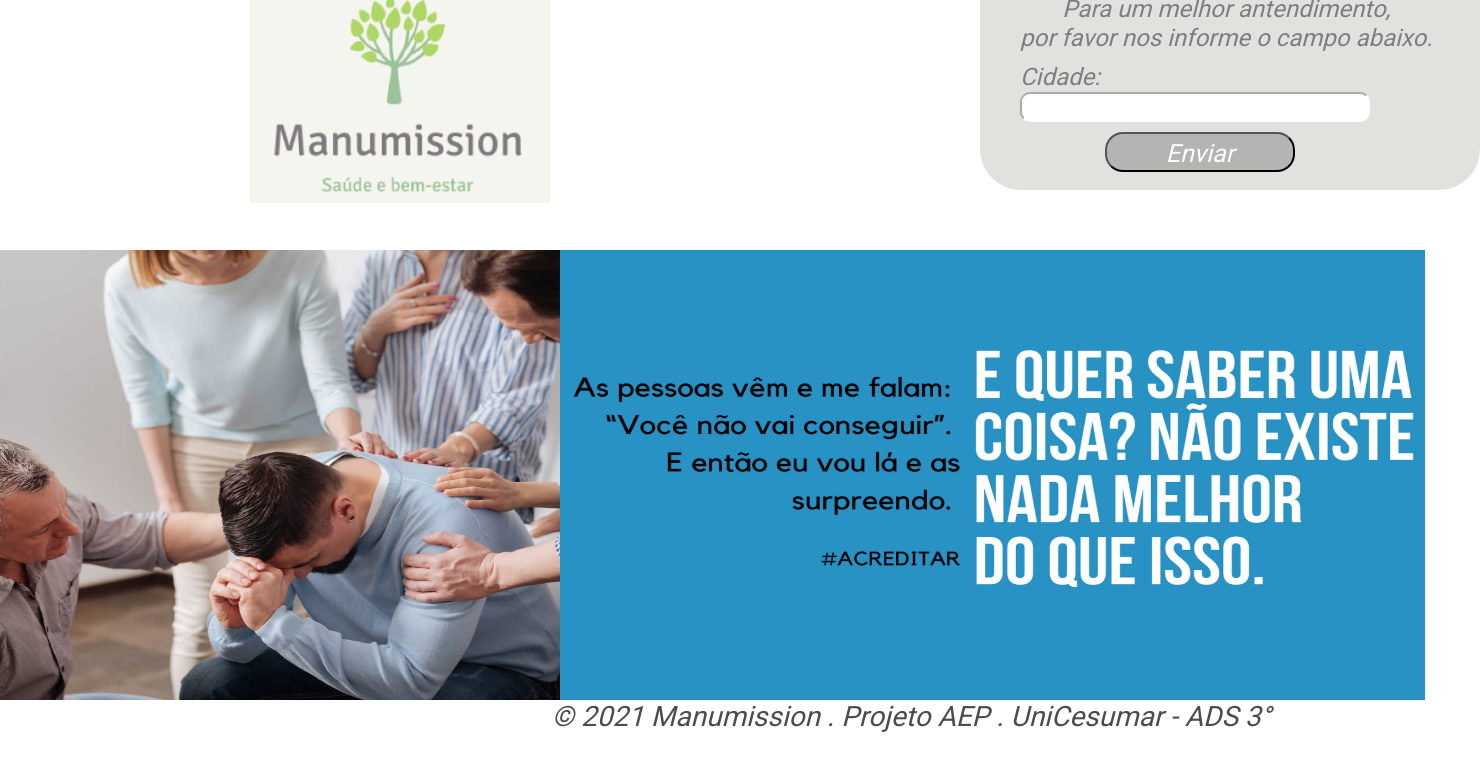
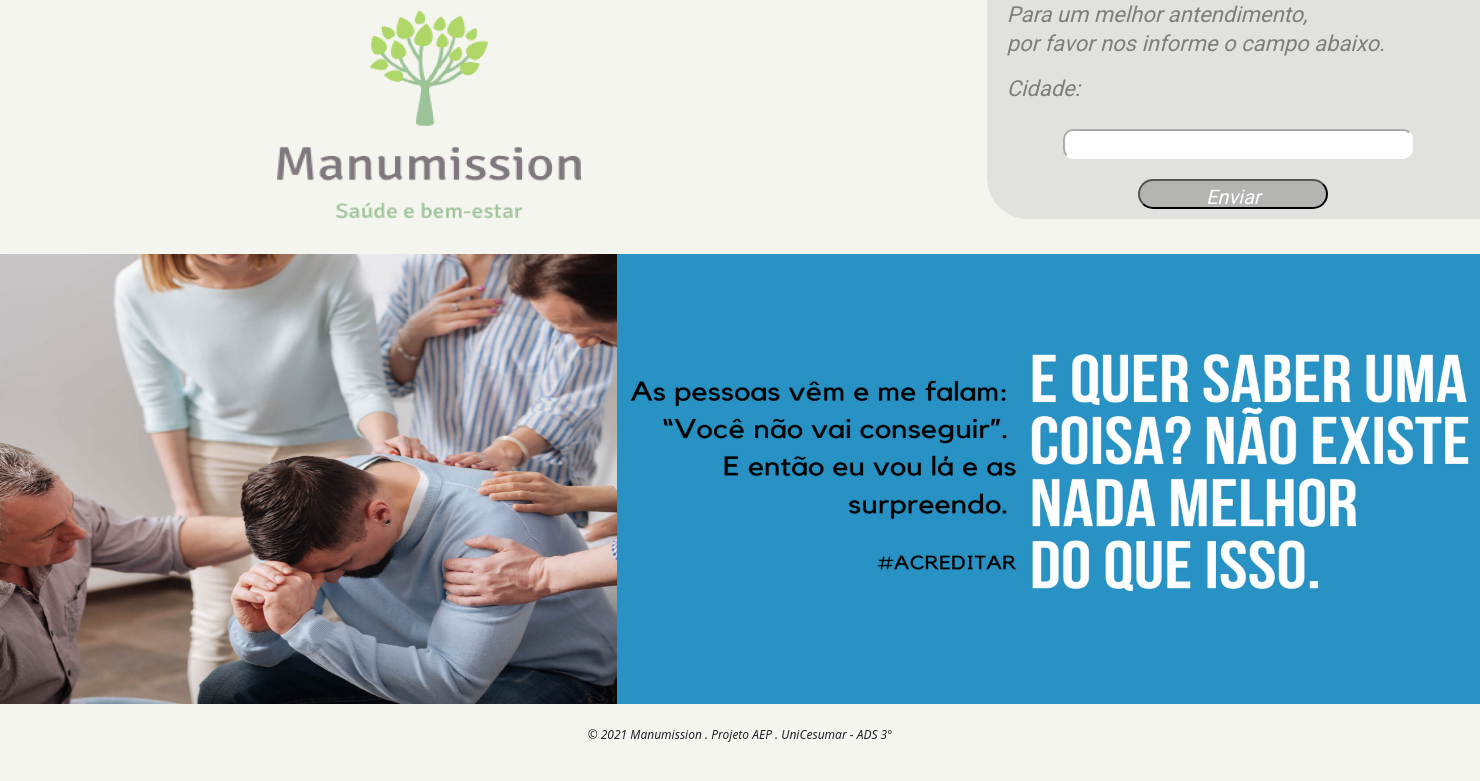
Before and after one commit to ContaAEP/Manumission, a PHP site: page /html/index.html in a window 1480 px wide. Shown: the top 781 px of the page. Run offline with PHP 8.4, Linux system fonts and the light colour scheme.

Commit message:
subindo atualizacoes

```diff
--- a/css/index.css
+++ b/css/index.css
@@ -1,14 +1,79 @@
-body {
+.body {
     background-color: #F5F5EF;
-    /* width: 915px; */
-    /* background-color: blueviolet; */
+
 }
 
-/* header{
+.barra-superior{
+    padding: 0px!important;
+}
+
+.barra-superior img{
+    max-height: 230px;
+    width: 100%;
+}
+
+.barra-superior div{
+    background-color: #E1E1DE;
+    border-bottom-left-radius: 41px;
+
+}
+
+.barra-superior p{
+    color: #7E7E7E;
+    font-family: Roboto;
+    font-style: italic;
+    font-weight: normal;
+    line-height: 29px;
+    font-size: 22px;
+    padding-left: 20px;
+}
+
+.barra-superior input{
+    margin: 10px;
+}
+
+.barra-superior input#inp_cidade{
+    margin-left: 20px;
+    height: 30px;
+    width: 350px;
+    border-color: white;
+    border-radius: 10px;
+    font-size: 24px;
+    font-family: Roboto;
+    font-weight: normal;
     text-align: center;
-} */
+}
+
+.barra-superior input#inp_enviar{
+    font-family: Roboto;
+    font-style: italic;
+    font-weight: normal;
+    font-size: 20px;
+    color: #FFFFFF;;
+    width: 190px;
+    height: 30px;
+    background: rgba(126, 126, 126, 0.46);
+    border-radius: 18px;
+    text-align: center;
+}
+.main{
+    padding: 0px!important;
+}
+.main img{
+    max-height: 450px;
+    width: 100%;
+    height: 100%;
+    min-height: 200px;
+}
 
 
+.rodape h3{
+    font: Roboto;
+    font-size: 12px;
+    font-style: italic;
+}
+
+/*
 footer{
     color: black;
     text-align: center;
@@ -38,18 +103,13 @@ footer{
 }
 
 #msg1 {
-    color: #7E7E7E;
-    font-family: Roboto;
-    font-style: italic;
-    font-weight: normal;
-    line-height: 29px;
+
     display: flex;
     align-items: center;
     margin: 0px;
     margin-top: 55px;
     margin-left: 40px;
     text-align: center;
-    font-size: 24px;
 }
 
 #msg2{
@@ -69,25 +129,11 @@ footer{
 }
 
 #inp_cidade{
-    margin-left: 40px;
-    height: 30px;
-    width: 350px;
-    border-color: white;
-    border-radius: 10px;
+
 }
 
 #inp_enviar{
-    font-family: Roboto;
-    font-style: italic;
-    font-weight: normal;
-    font-size: 25px;
-    color: #FFFFFF;;
-    margin-top: 10px;
-    margin-left: 125px;
-    width: 190px;
-    height: 40px;
-    background: rgba(126, 126, 126, 0.46);
-    border-radius: 18px;
+
 }
 
 #img_central{
@@ -120,3 +166,4 @@ h3{
     align-items: flex-end;
     color: rgba(0, 0, 0, 0.7);
 }
+*/
--- a/html/alcoolicos-anonimos.html
+++ b/html/alcoolicos-anonimos.html
@@ -5,7 +5,7 @@
     <!-- <meta http-equiv="X-UA-Compatible" content="IE=edge"> -->
     <meta name="viewport" content="width=device-width, initial-scale=1.0">
     <title>Manumission - AA</title>
-    <link rel="stylesheet" href="/css/aa.css">
+    <link rel="stylesheet" href="/Manumission/css/aa.css">
     <link href="https://fonts.googleapis.com/css2?family=Roboto" rel="stylesheet">
 
 </head>
--- a/html/index.html
+++ b/html/index.html
@@ -4,13 +4,48 @@
     <meta charset="UTF-8">
     <!-- <meta name="viewport" content="width=device-width, initial-scale=1.0"> -->
     <title>Manumission</title>
-    <link rel="stylesheet" href="/css/index.css">
+    <link rel="stylesheet" href="/Manumission/css/index.css">
     <link href="https://fonts.googleapis.com/css2?family=Roboto" rel="stylesheet">
     <link href="https://cdn.jsdelivr.net/npm/bootstrap@5.0.1/dist/css/bootstrap.min.css" rel="stylesheet" integrity="sha384-+0n0xVW2eSR5OomGNYDnhzAbDsOXxcvSN1TPprVMTNDbiYZCxYbOOl7+AMvyTG2x" crossorigin="anonymous">
 </head>
-<body>
-    <header>
-        <img id="logo_project" src="/img/logo_project.png" alt="">
+<body class="body">
+
+    <div class="container-fluid">
+        <div class="row">
+            <div class="col-lg-2 col-md-2"></div>
+            <div class="col-lg-3 col-md-3 col-xs-12 text-center barra-superior">
+                <img src="/Manumission/img/logo_project.png" alt="" srcset="">
+            </div>
+            <div class="col-lg-3 col-md-3 col-xs-12"></div>
+            <div class="col-lg-4 col-md-4 col-xs-12 barra-superior">
+                <div>
+                    <p>Para um melhor antendimento, <br> por favor nos informe o campo abaixo.</p>
+                    <p> Cidade:</p>
+                    <form class="text-center" action="/Manumission/recebeCidade.php" method="POST">
+                        <input id="inp_cidade" name="cidade" type="text">
+                        <input id="inp_enviar" type="submit" value="Enviar">
+                    </form>
+                </div>
+            </div>
+        </div>
+        <br>
+        <div class="row">
+            <div class="col-lg-5 col-md-5 col-xs-12 main">
+                <img id="img_central" src="/Manumission/img/imagem_central.png" alt="">
+            </div>
+            <div class="col-lg-7 col-md-7 col-xs-12 main">
+                <img id="msg_central" src="/Manumission/img/msg_central.png" alt="">
+            </div>
+        </div>
+        <br>
+        <div class="row">
+            <div class="col-lg-12 col-md-12 col-xs-12 text-center rodape">
+                <h3>&copy; 2021 Manumission  .  Projeto AEP  .  UniCesumar - ADS 3°</h3>
+            </div>
+        </div>
+    </div>
+<!--   <header>
+        <img id="logo_project" src="/Manumission/img/logo_project.png" alt="">
         <div id="div_post">
             <p id="msg1">Para um melhor antendimento,<br>por favor nos informe o campo abaixo.</p>
             <p id="msg2"> Cidade:</p>
@@ -23,13 +58,11 @@
 
     </header>
     <section>
-        <img id="img_central" src="/img/imagem_central.png" alt="">
-        <img id="msg_central" src="/img/msg_central.png" alt="">
+        <img id="img_central" src="/Manumission/img/imagem_central.png" alt="">
+        <img id="msg_central" src="/Manumission/img/msg_central.png" alt="">
 
         </div>
     </section>
-    <footer>
-        <h3>&copy; 2021 Manumission  .  Projeto AEP  .  UniCesumar - ADS 3°</h3>
-    </footer>
-    </body>
+-->
+</body>
 </html>
--- a/index.php
+++ b/index.php
@@ -1,7 +1,5 @@
 <?php
 
-require('vendor/autoload.php');
-
-$template = file_get_contents("/html/index.html");
+$template = file_get_contents("C:/xampp/htdocs/Manumission/html/index.html");
 
 echo $template;
--- a/recebeCidade.php
+++ b/recebeCidade.php
@@ -5,6 +5,7 @@ include "connection.php";
 // echo '<pre>';
 // var_dump($_POST);
 // echo '</pre>';
+
 
 $link = MySql_Connect();
 
```
Also changed, not shown: composer.json (deleted, +0 -8 lines), css/dq.css (+4 -4 lines), html/dependente-quimico.html (+9 -7 lines), 2 other files.
